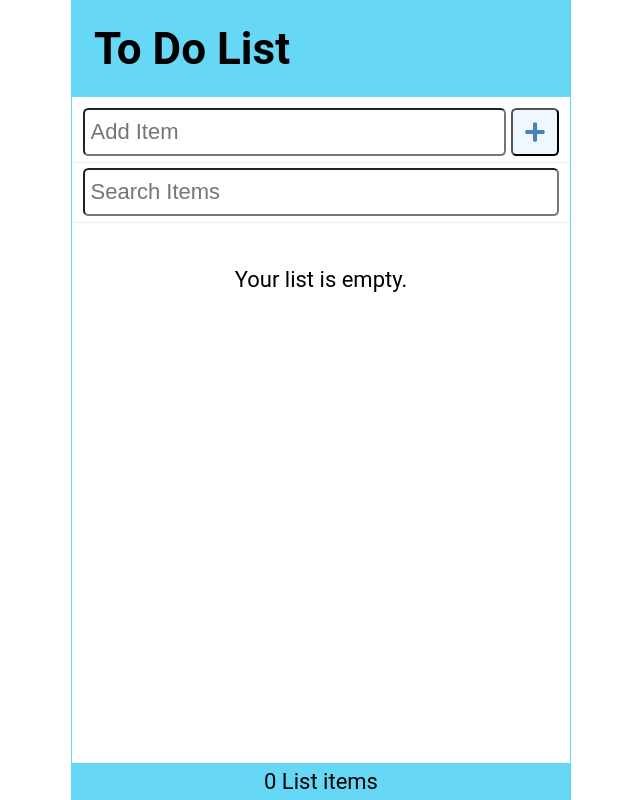
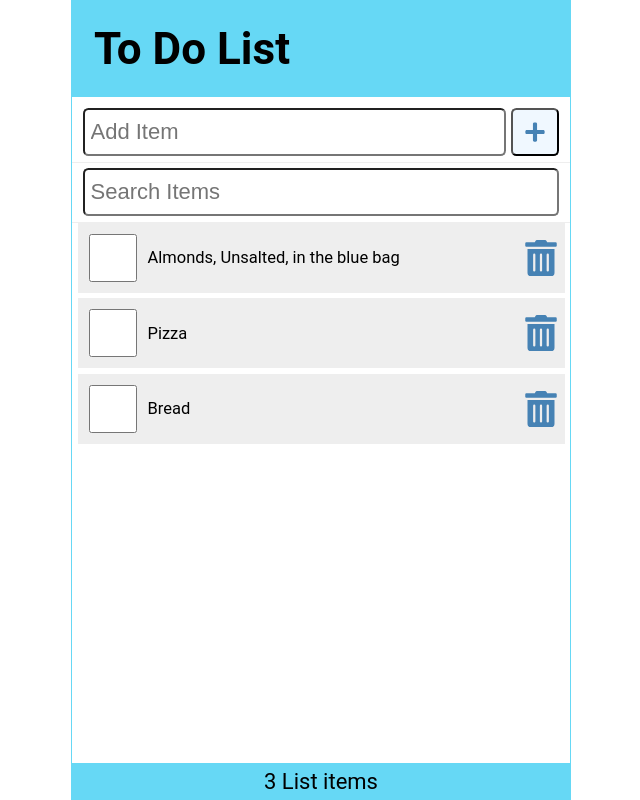
Before and after one commit to danushkap/react-todolist, a React (Create React App) app: page / in a window 1280 px wide. Shown: the whole page, without its empty margins (319-959 px from the left). Built offline with nearby package versions, Linux system fonts and the light colour scheme; data requests are answered from the project's data file.

Commit message:
Get items from (json-server) API

```diff
--- a/src/App.jsx
+++ b/src/App.jsx
@@ -7,9 +7,27 @@ import ItemList from './ItemList';
 import Footer from './Footer';
 
 const App = () => {
+    const API_URL = 'http://localhost:3500/items'
+
     const [items, setItems] = useState([]);
     const [newItem, setNewItem] = useState('')
     const [search, setSearch] = useState('')
+    const [apiError, setApiError] = useState(null)
+
+    useEffect(() => {
+        const getItems = async () => {
+            try {
+                const response = await fetch(API_URL)
+                if (!response.ok) throw Error('Did not receive expected data')
+                const listItems = await response.json()
+                setItems(listItems)
+                setApiError(null)
+            } catch (err) {
+                setApiError(err)
+            }
+        }
+        getItems();
+    }, [])
 
     const addItem = (item) => {
         const id = items.length ? items[items.length - 1].id + 1 : 1;
```
